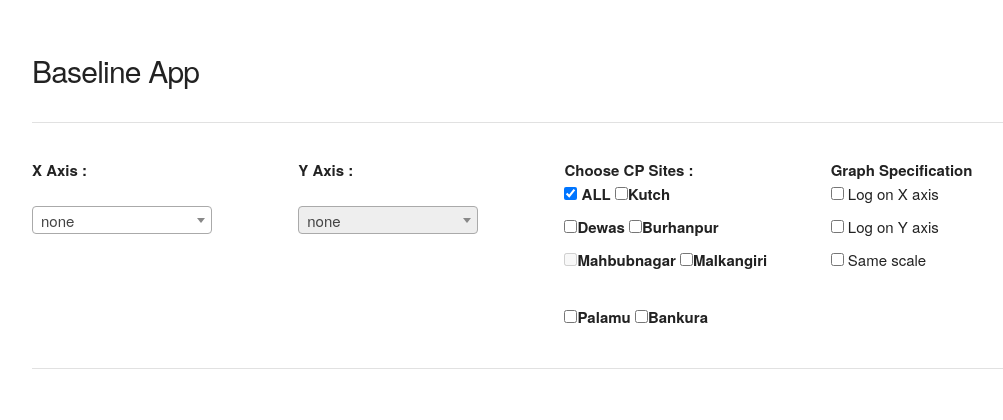
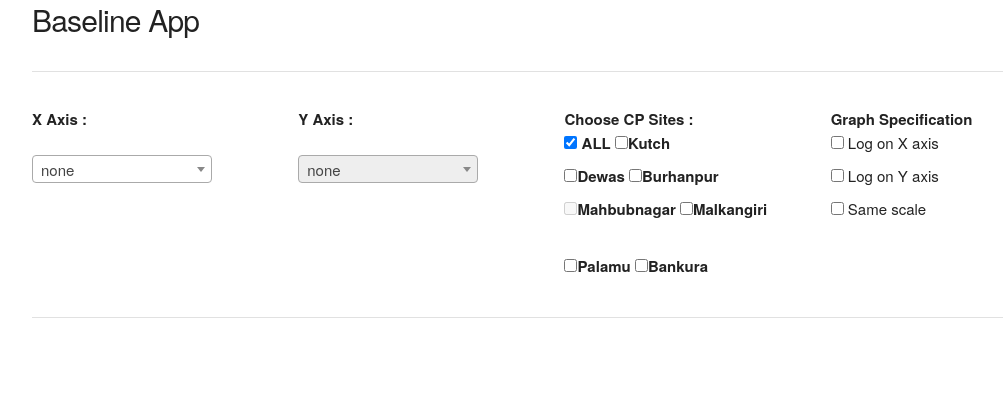
Before and after one commit to rainfedindia/BaselineApp, a Flask app: page / in a window 1280 px wide. Shown: the top 420 px of the page, without its empty margins (96-1099 px from the left). Run offline with Flask 2, Linux system fonts and the light colour scheme.

Commit message:
margin part 1

```diff
--- a/templates/app.html
+++ b/templates/app.html
@@ -28,7 +28,7 @@
 <body>
     <div class="container">
         <div class="row">
-            <div class="docs-section" style="margin-top: 5%">
+            <div class="docs-section" style=>
                 <div class="twelve columns">
                     <h4>Baseline App</h4>
                     <hr>
```
